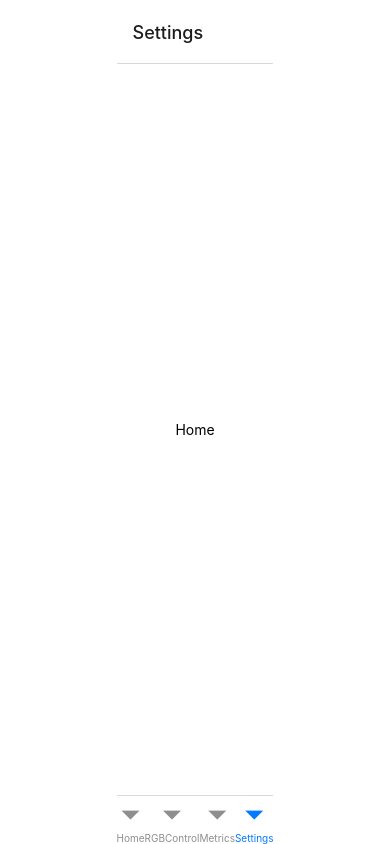
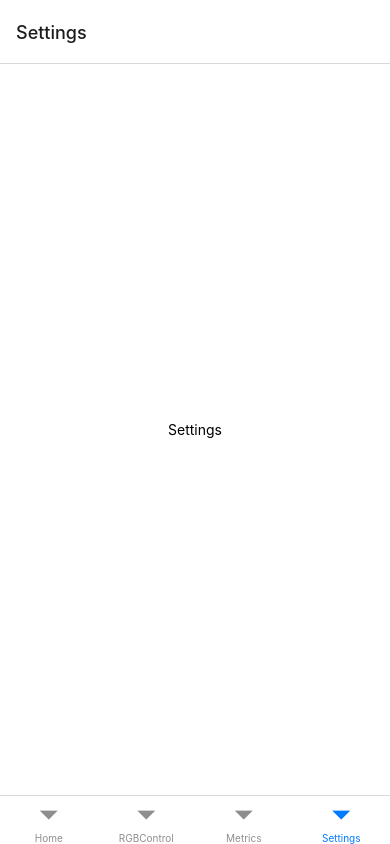
Before and after one commit to AkifManzoor124/IntelliDesk, a React Native app: screen /Settings in a window 390 px wide. Built offline with nearby package versions, Linux system fonts and the light colour scheme.

Commit message:
Created tab navigator & template pages, fixed bugs

```diff
--- a/App.js
+++ b/App.js
@@ -13,7 +13,6 @@ const Tab = createBottomTabNavigator();
 
 export default function App() {
   return (
-    <View style={styles.container}>
       <NavigationContainer>
         <Tab.Navigator>
           <Tab.Screen name="Home" component={Home} />
@@ -22,7 +21,6 @@ export default function App() {
           <Tab.Screen name="Settings" component={Settings} />
         </Tab.Navigator>
       </NavigationContainer>
-    </View>
   );
 }
 
--- a/Components/Home.js
+++ b/Components/Home.js
@@ -1,9 +1,9 @@
-import { StyleSheet, Text, View } from 'react-native';
+import { StyleSheet, Text, View, Button } from 'react-native';
 
 export default function Home() {
   return (
     <View style={styles.container}>
-        <Text>Home</Text>
+      <Text>Home</Text>
     </View>
   );
 }
--- a/Components/Metrics.js
+++ b/Components/Metrics.js
@@ -1,9 +1,9 @@
 import { StyleSheet, Text, View } from 'react-native';
 
-export default function Home() {
+export default function Metrics() {
   return (
     <View style={styles.container}>
-        <Text>Home</Text>
+        <Text>Metrics</Text>
     </View>
   );
 }
--- a/Components/RGBControl.js
+++ b/Components/RGBControl.js
@@ -1,9 +1,9 @@
 import { StyleSheet, Text, View } from 'react-native';
 
-export default function Home() {
+export default function RGBControl() {
   return (
     <View style={styles.container}>
-        <Text>Home</Text>
+        <Text>RGBControl</Text>
     </View>
   );
 }
--- a/Components/Settings.js
+++ b/Components/Settings.js
@@ -1,9 +1,9 @@
 import { StyleSheet, Text, View } from 'react-native';
 
-export default function Home() {
+export default function Settings() {
   return (
     <View style={styles.container}>
-        <Text>Home</Text>
+        <Text>Settings</Text>
     </View>
   );
 }
--- a/package.json
+++ b/package.json
@@ -11,12 +11,16 @@
     "@expo/webpack-config": "^18.0.1",
     "@react-native-firebase/app": "^18.2.0",
     "@react-navigation/bottom-tabs": "^6.5.8",
+    "@react-navigation/native": "^6.1.7",
+    "@react-navigation/native-stack": "^6.9.13",
     "expo": "~48.0.18",
     "expo-splash-screen": "~0.18.2",
     "expo-status-bar": "~1.4.4",
     "react": "18.2.0",
     "react-dom": "18.2.0",
     "react-native": "0.71.8",
+    "react-native-safe-area-context": "^4.5.0",
+    "react-native-screens": "~3.20.0",
     "react-native-web": "~0.18.10"
   },
   "devDependencies": {
```
Also changed, not shown: 2 other files (tests, documents, lock files or other folders).
